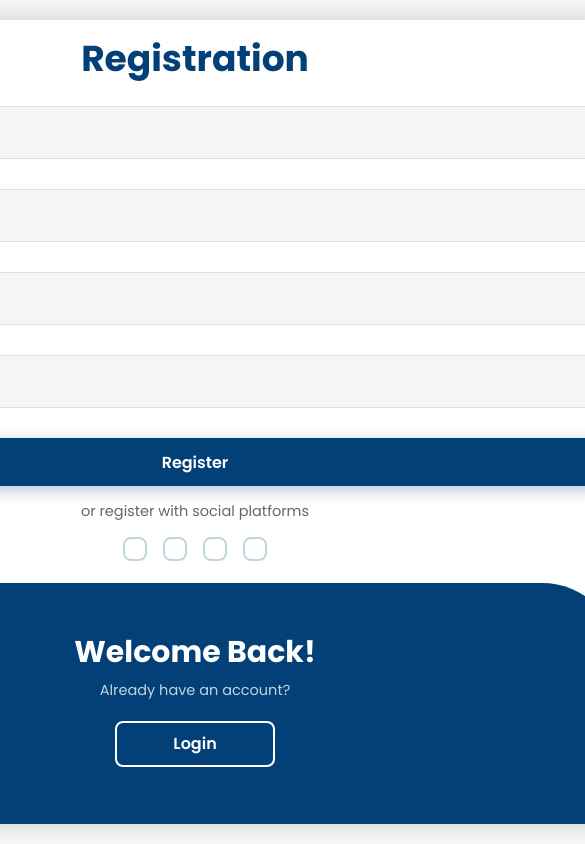
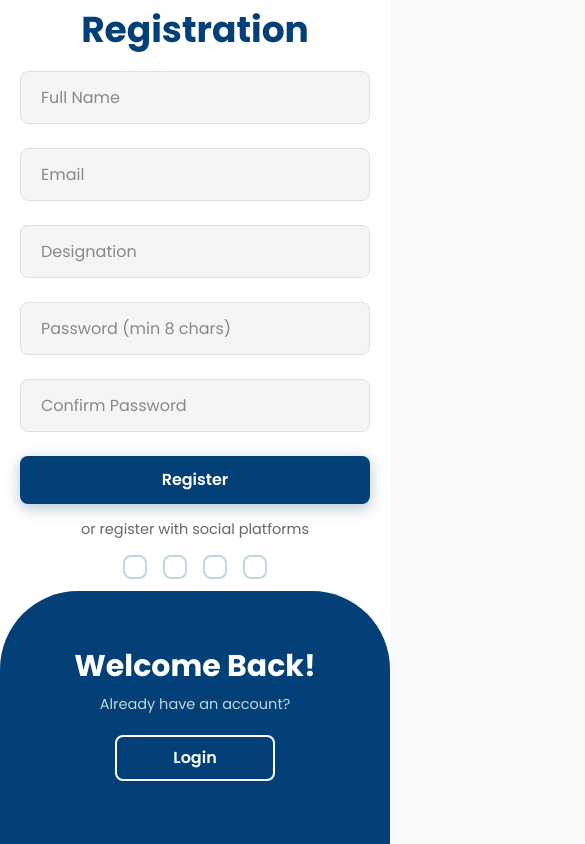
Before and after one commit to saheer-ASM/Software-Group-Project-Bibliometric-Data-Collection, a React (Create React App) app in the folder frontend/: page / in a window 390 px wide. Both pictures are taken after a click on the button "Register". Shown: the top 844 px of the page, 585 px wide, since content can reach past the window. Built offline with nearby package versions, Linux system fonts and the light colour scheme; no server answers; the HTML template or start-up script is replaced by a standard one.

Commit message:
Registration UI update

```diff
--- a/frontend/src/AuthForm.css
+++ b/frontend/src/AuthForm.css
@@ -19,12 +19,12 @@ body{
 
 .container{
     position: relative;
-    width: 850px;
-    height: 550px;
+    width: 100vw;
+    min-height: 100vh;
     background: #fff;
-    margin: 20px;
-    border-radius: 30px;
-    box-shadow: 0 0 30px rgba(0, 0, 0, .2);
+    margin: 0;
+    border-radius: 0;
+    box-shadow: none;
     overflow: hidden;
 }
 
@@ -52,7 +52,7 @@ form{ width: 100%; }
     align-items: center;
     color: #333;
     text-align: center;
-    padding: 40px;
+    padding: clamp(32px, 5vw, 72px);
     z-index: 1;
     transition: .4s ease-in-out 0.4s, visibility 0s 0.3s;
 }
@@ -64,7 +64,7 @@ form{ width: 100%; }
 
 .input-box{
     position: relative;
-    margin: 30px 0;
+    margin: 24px 0;
 }
 
     .input-box input{
@@ -233,7 +233,7 @@ form{ width: 100%; }
     }
 
 @media screen and (max-width: 650px){
-    .container{ height: calc(100vh - 40px); }
+    .container{ min-height: 100vh; }
 
     .form-box{
         bottom: 0;
--- a/frontend/src/AuthForm.jsx
+++ b/frontend/src/AuthForm.jsx
@@ -17,6 +17,7 @@ const AuthForm = ({ onLogin }) => {
   const [registerEmail, setRegisterEmail] = useState('');
   const [registerDesignation, setRegisterDesignation] = useState('');
   const [registerPassword, setRegisterPassword] = useState('');
+  const [registerConfirmPassword, setRegisterConfirmPassword] = useState('');
 
   const handleLoginSubmit = async (e) => {
     e.preventDefault();
@@ -47,6 +48,10 @@ const AuthForm = ({ onLogin }) => {
     setError('');
     if (registerPassword.length < 8) {
       setError('Password must be at least 8 characters');
+      return;
+    }
+    if (registerPassword !== registerConfirmPassword) {
+      setError('Passwords do not match');
       return;
     }
     setLoading(true);
@@ -134,7 +139,7 @@ const AuthForm = ({ onLogin }) => {
           <div className="input-box">
             <input
               type="text"
-              placeholder="Username"
+              placeholder="Full Name"
               required
               value={registerUsername}
               onChange={(e) => setRegisterUsername(e.target.value)}
@@ -172,6 +177,17 @@ const AuthForm = ({ onLogin }) => {
             />
             <i className='bx bxs-lock-alt'></i>
           </div>
+          <div className="input-box">
+            <input
+              type="password"
+              placeholder="Confirm Password"
+              required
+              minLength={8}
+              value={registerConfirmPassword}
+              onChange={(e) => setRegisterConfirmPassword(e.target.value)}
+            />
+            <i className='bx bxs-lock-alt'></i>
+          </div>
           <button type="submit" className="btn" disabled={loading}>
             {loading ? 'Registering…' : 'Register'}
           </button>
```
